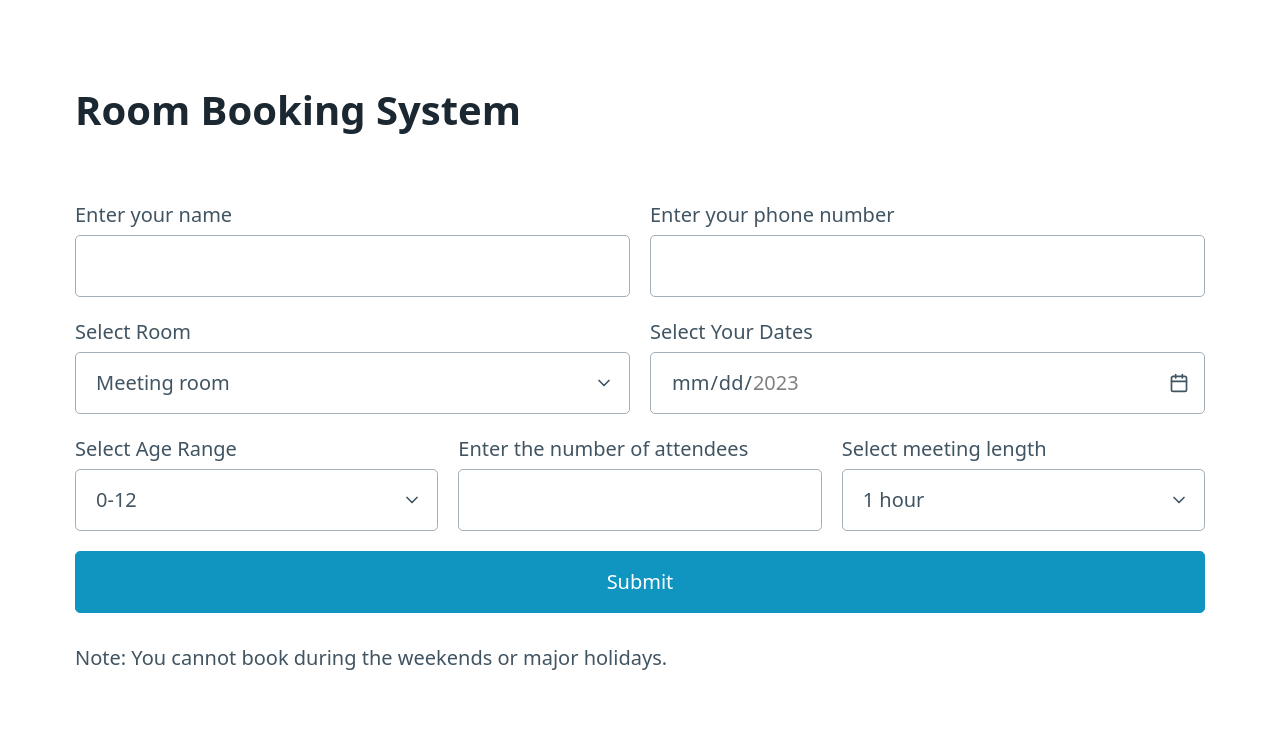
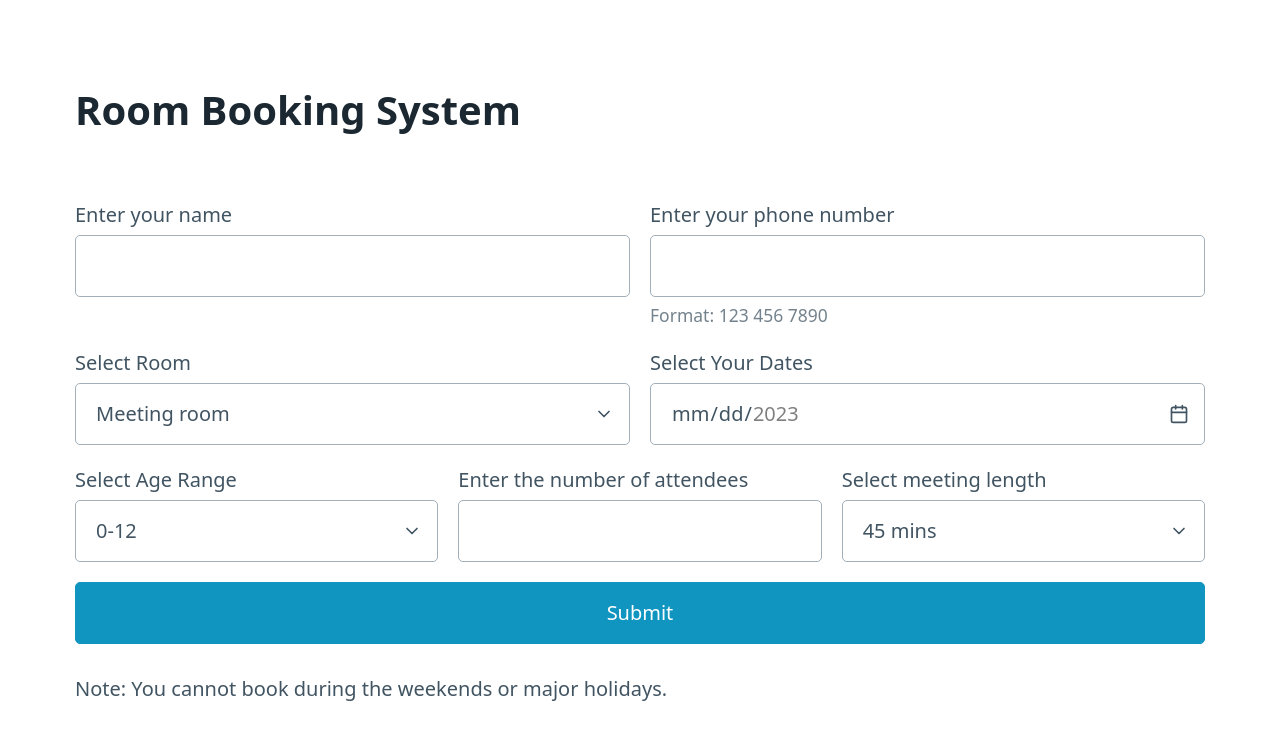
Before and after one commit to Derv6464/softwareTesting, a Flask app: page / in a window 1280 px wide. Shown: the top 740 px of the page. Run offline with Flask 3, Linux system fonts and the light colour scheme.

Commit message:
Final changes to form

```diff
--- a/bookings.csv
+++ b/bookings.csv
@@ -14,3 +14,5 @@ Moon,2023-05-03,10,1 hour,0-12,test4,000 000 0000,09:00
 Meeting,2023-05-03,10,1 hour,0-12,test4,000 000 0000,09:00
 Meeting,2023-05-03,10,1 hour,0-12,test4,000 000 0000,12:00
 Meeting,2023-05-03,10,1 hour,0-12,test3,000 000 0000,10:00
+
+Meeting,2023-05-17,55,1 hour,12-18,Amy,083 063 4225,09:00
--- a/templates/home.html
+++ b/templates/home.html
@@ -24,11 +24,12 @@
                 <div class="grid">
                     <div>
                         <label for="fName">Enter your name</label>
-                        <input name ="fName" type="text" required>
+                        <input name ="fName" type="text" pattern = "[a-zA-Z]" required>
                     </div>
                     <div>
                         <label for="phoneN">Enter your phone number</label>
                         <input name="phoneN" type="tel" pattern="[0-9]{3} [0-9]{3} [0-9]{4}" required>
+                        <small>Format: 123 456 7890</small>
                     </div>
                 </div>
                 <div class="grid">
@@ -57,14 +58,14 @@
                     </div>
                     <div>
                         <label for="numOfPpl">Enter the number of attendees</label>
-                        <input required name="numOfPpl" type="number" min="1" max="">
+                        <input required name="numOfPpl" type="number" min="1">
                     </div>
                     <div>
                         <label for="length">Select meeting length</label>
                         <select required name="length" placeholder="Select Time Length Below">
-                            <option>1 hour</option>
-                            <option>2 hours</option>
-                            <option>3 hours</option>
+                            <option value="1 hour">45 mins</option>
+                            <option value="2 hour">1 hour 45 mins</option>
+                            <option value="3 hour">2 hours 45 mins</option>
                         </select>
                     </div>
                 </div>
```
